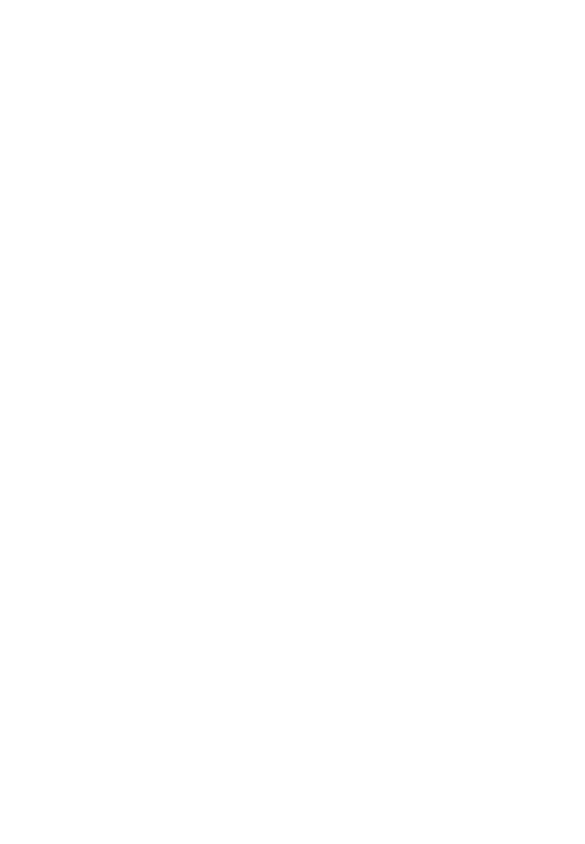
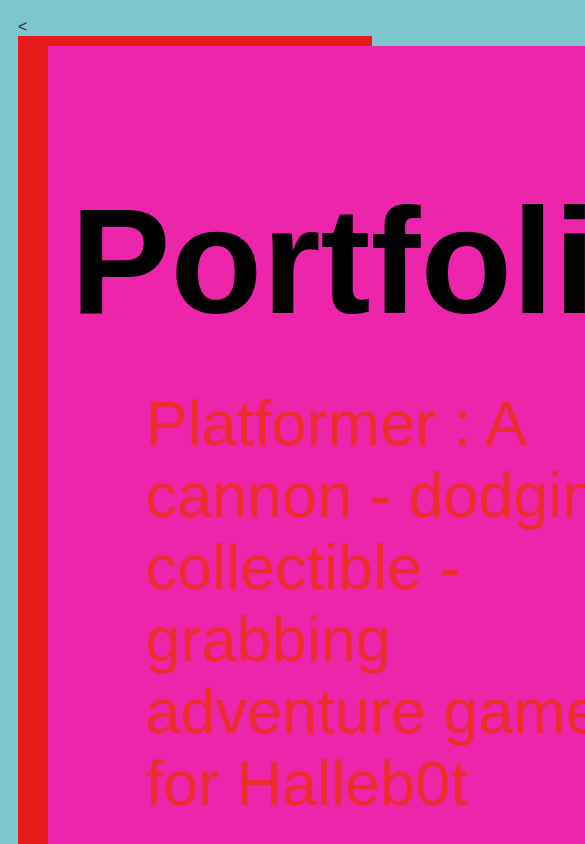
Before and after one commit to denson997/denson997.github.io, a plain HTML site: page portfolio.html in a window 390 px wide. Shown: the top 844 px of the page, 585 px wide, since content can reach past the window. Drawn offline with Linux system fonts and the light colour scheme.

Commit message:
add portfolio.html file

```diff
--- a/portfolio.html
+++ b/portfolio.html
@@ -0,0 +1,36 @@
+<!DOCTYPE HTML>
+<html>
+    <head>
+        <title>My first website</title>
+        <<link rel="stylesheet" href="style.css">
+    </head>
+
+    <body>
+        <div id="all-contents">
+            <nav>
+                <nav>
+                    <!-- Nav stuff here...-->
+                </nav>
+                <main>
+                    <div class="content">
+                        <h1>Portfolio</h1>
+                        <ul id="portfolio">
+                            <li><a href="projects/platformer/">Platformer : A cannon - dodging, collectible - grabbing adventure game for Halleb0t</a></li>
+                            <li><a href="projects/bouncing-box/">Bouncing Box : A project that gives you a taste of game development on the web </a></li>
+                            <li><a href="projects/circularity/">Circularity : A motion poem using random number generation and velocity applied to circle shapes...</a></li>
+                        </ul>
+                    </div>
+                </main>
+                <h1>denson997 Website</h1>
+                <ul id="nav-ul">
+                   <li class="nav-li">
+                   <a class="nav-a" href="index.html">Home</a>
+                 </li>
+                 <li class="nav-li">
+                   <a class="nav-a" href="portfolio.html">Portfolio</a>
+                 </li>
+             </ul>
+         </nav>
+     </div>
+    </body>
+</html>
--- a/style.css
+++ b/style.css
@@ -11,7 +11,7 @@ body {
 
 /* navigation menu */
 nav {
-  background: rgb(41, 64, 239);
+  background: #e61a1a;
   margin-bottom: 20px;
   display: flex;
   padding: 10px;
@@ -37,7 +37,7 @@ a {
 
 /* main container area beneath menu */
 main {
-  background: rgb(245, 238, 219);
+  background: rgb(237, 37, 170);
   display: flex;
 }
 .sidebar {
@@ -61,3 +61,75 @@ h2,
 h3 {
   margin: 0px;
 }
+         /* portfolio styles */
+         .content h1 {
+          color: black;
+      }
+
+      #portfolio {
+          list-style-type: none;
+          padding-left: 6;
+      }
+      #portfolio li {
+          background: bluee;
+          padding: 10px;
+          border-radius: 10px 100px 120px;
+          margin-bottom: 20px;
+      }
+
+      #portfolio li:hover {
+          background: hwb(235 11% 15%);
+      }
+
+      #portfolio a {
+          text-decoration: none;
+          color: hsl(0, 84%, 55%);
+      }            /* responsive web design */
+      @media screen and (min-width: 150px) and (max-width: 1080px) {
+        main {
+          height: 150ch;
+          zoom: 1.5;
+          display: grid;
+        }
+
+        h1 {
+          font-size: 100px;
+        }
+
+        h2 {
+          font-size: 67px;
+        }
+
+        h3 {
+          font-size: 50px;
+        }
+
+        #all-contents {
+          height: 100ch;
+          margin: none;
+        }
+
+        a {
+          font-size: 42px;
+        }
+
+        .sidebar {
+          margin-right: 10px;
+          justify-content: center;
+          align-items: center;
+        }
+
+        .sidebar-img {
+          width: 150%;
+        }
+
+        p,
+        li {
+          font-size: 24px;
+        }
+
+        .content {
+          align-content: center ;
+          justify-content: right;
+        }
+    }
```
